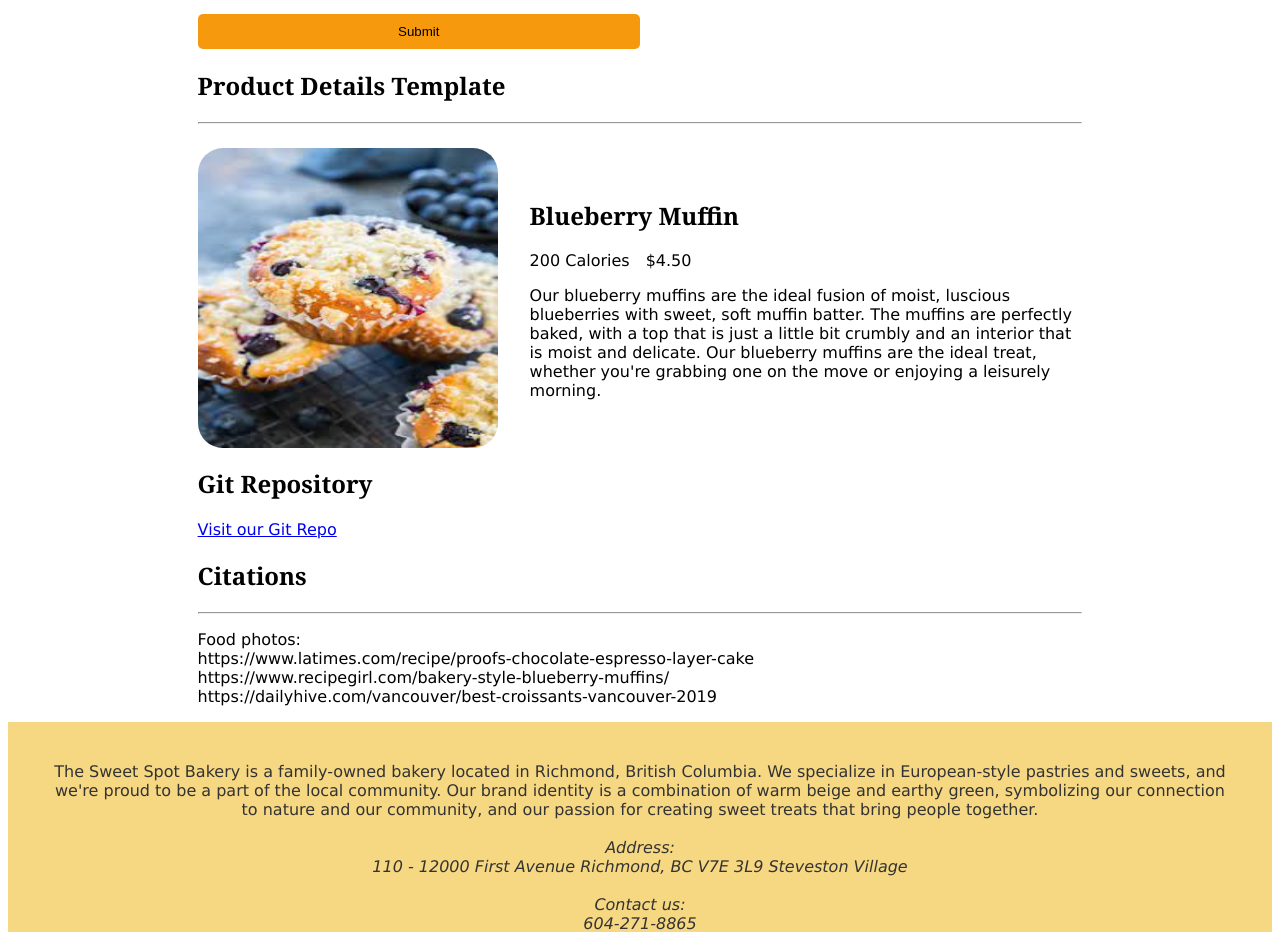
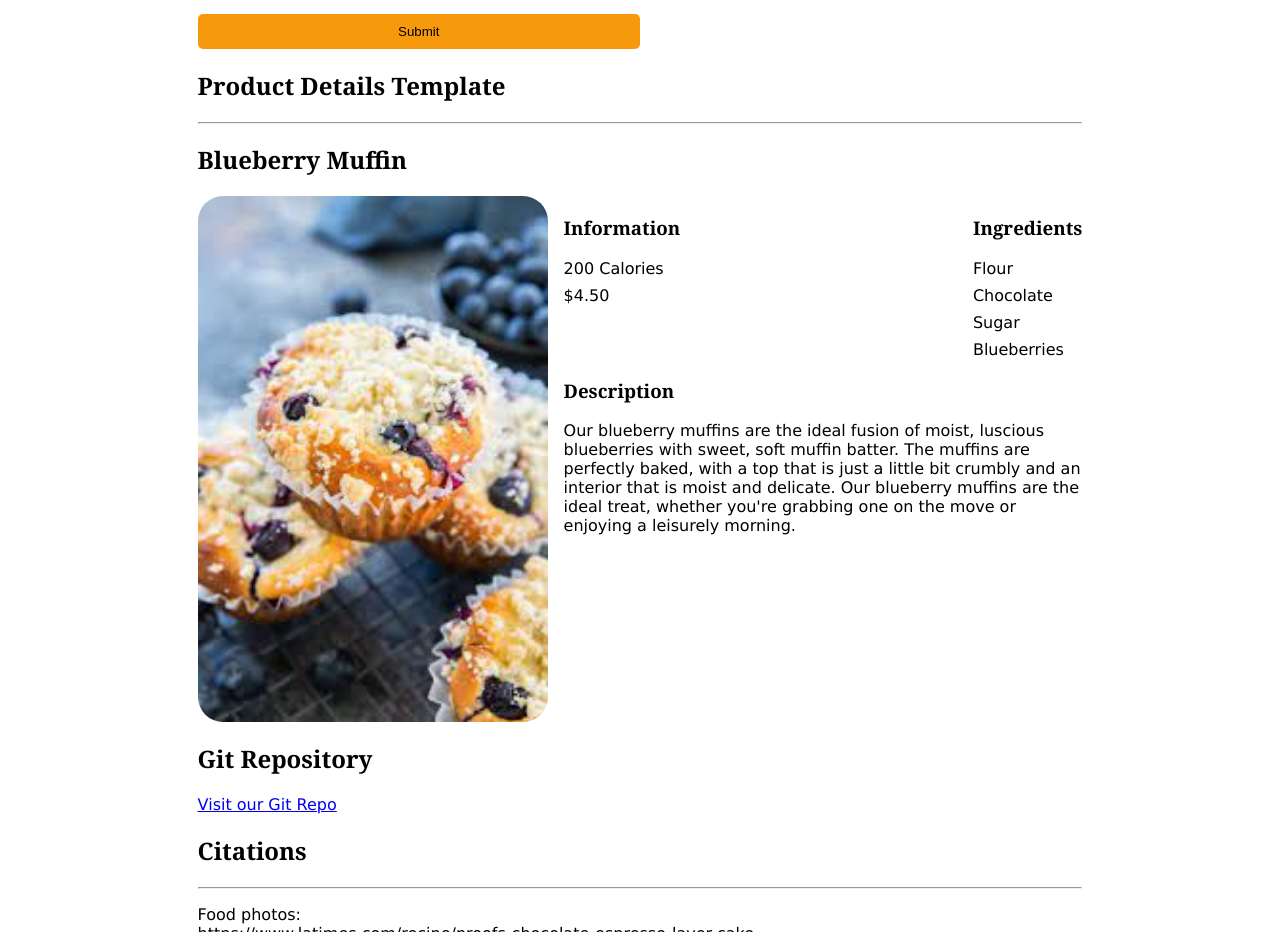
Before and after one commit to SorrenJ/IAT339_P02, a plain HTML site: page P02_Check2/p2.html in a window 1280 px wide. Shown: the part 4900-5832 px from the top of the page. Drawn offline with Linux system fonts and the light colour scheme.

Commit message:
Added product details page for blueberry muffin

```diff
--- a/P02_Check2/CSS/main.css
+++ b/P02_Check2/CSS/main.css
@@ -671,19 +671,25 @@ form {
 }
 
 .product-details-content {
-  padding-top: 1rem;
   display: flex;
-  align-items: center;
-  gap: 2rem;
+  gap: 1rem;
 }
 
-.product-details-content>* {
-  flex: 1;
+.info-ingredients-container {
+  display: flex;
+  gap: 1rem;
+  justify-content: space-between;
 }
 
-.product-details-content img {
-  aspect-ratio: 1/1;
-  max-width: 300px;
+.vertical-padding {
+  display: flex;
+  flex-direction: column;
+  gap: 0.5rem;
+}
+
+#blueberry-muffin {
+  width: 350px;
+  flex-shrink: 0;
   border-radius: 25px;
 }
 
@@ -700,12 +706,16 @@ form {
 @media only screen and (max-width: 800px) {
   .product-details-content {
     flex-direction: column;
-    align-items: stretch;
-    text-align:center;
+    align-items: center;
+    text-align: center;
   }
 
   .product-details-content {
     max-width: none;
+  }
+
+  .info-ingredients-container {
+    justify-content: center;
   }
 }
 
--- a/P02_Check2/p2.html
+++ b/P02_Check2/p2.html
@@ -430,20 +430,41 @@ Project: February 13 P02 Weekly Check -->
       <h2>Product Details Template</h2>
       <hr>
       <div>
-        <div id="details" class="product-details-content">
-          <img src="img/blueberry_muffin.png" alt="Blueberry Muffin">
-          <div>
-            <h2>Blueberry Muffin</h2>
-            <ul class="product-info">
-              <li>200 Calories</li>
-              <li>$4.50</li>
-            </ul>
-            <p>Our blueberry muffins are the ideal fusion of moist, luscious blueberries with sweet,
-              soft muffin batter. The muffins are perfectly baked,
-              with a top that is just a little bit crumbly and an interior that is moist and delicate.
-              Our blueberry muffins are the ideal treat, whether you're grabbing one on the move or
-              enjoying a leisurely morning.</p>
+      <h2>Blueberry Muffin</h2>
+      <div id="details" class="product-details-content">
+        <img
+          id="blueberry-muffin"
+          src="img/blueberry_muffin.png"
+          alt="Blueberry Muffin"
+        />
+        <div>
+          <div class="info-ingredients-container">
+            <div>
+              <h3>Information</h3>
+              <ul class="vertical-padding">
+                <li>200 Calories</li>
+                <li>$4.50</li>
+              </ul>
+            </div>
+            <div>
+              <h3>Ingredients</h3>
+              <ul class="vertical-padding">
+                <li>Flour</li>
+                <li>Chocolate</li>
+                <li>Sugar</li>
+                <li>Blueberries</li>
+              </ul>
+            </div>
           </div>
+          <h3>Description</h3>
+          <p>
+            Our blueberry muffins are the ideal fusion of moist, luscious
+            blueberries with sweet, soft muffin batter. The muffins are
+            perfectly baked, with a top that is just a little bit crumbly and an
+            interior that is moist and delicate. Our blueberry muffins are the
+            ideal treat, whether you're grabbing one on the move or enjoying a
+            leisurely morning.
+          </p>
         </div>
       </div>
     </section>
```
Also changed, not shown: P02_Check2/blueberry-muffin.html (+30 -9 lines).
